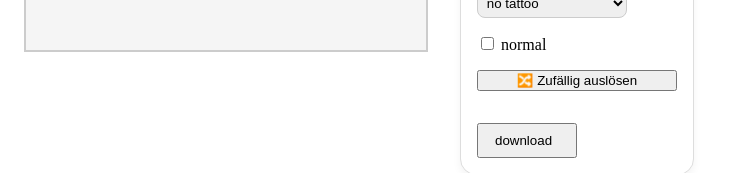
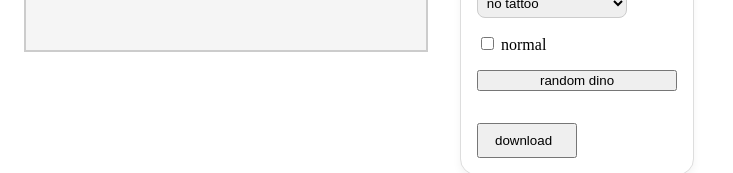
Before and after one commit to larawiest/dino, a Svelte app: page / in a window 1280 px wide. Shown: the part 376-549 px from the top of the page, without its empty margins (0-733 px from the left). Built offline with nearby package versions, Linux system fonts and the light colour scheme.

Commit message:
emoji weg

```diff
--- a/src/App.svelte
+++ b/src/App.svelte
@@ -304,7 +304,7 @@
     </div>
 
     <button onclick={random}>
-      🔀 Zufällig auslösen
+      random dino
     </button>
 
     <button onclick={downloadImage} class="download">
```
